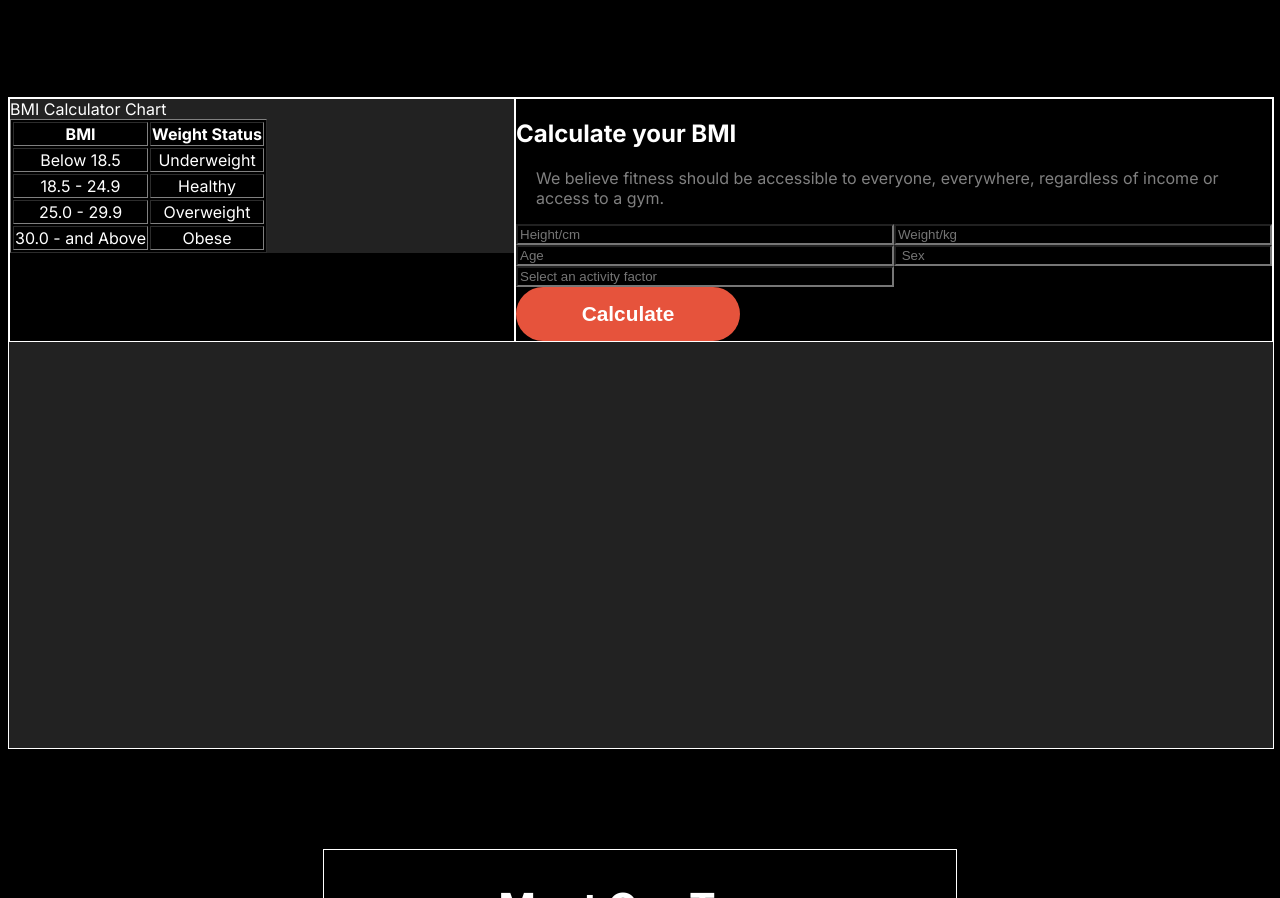
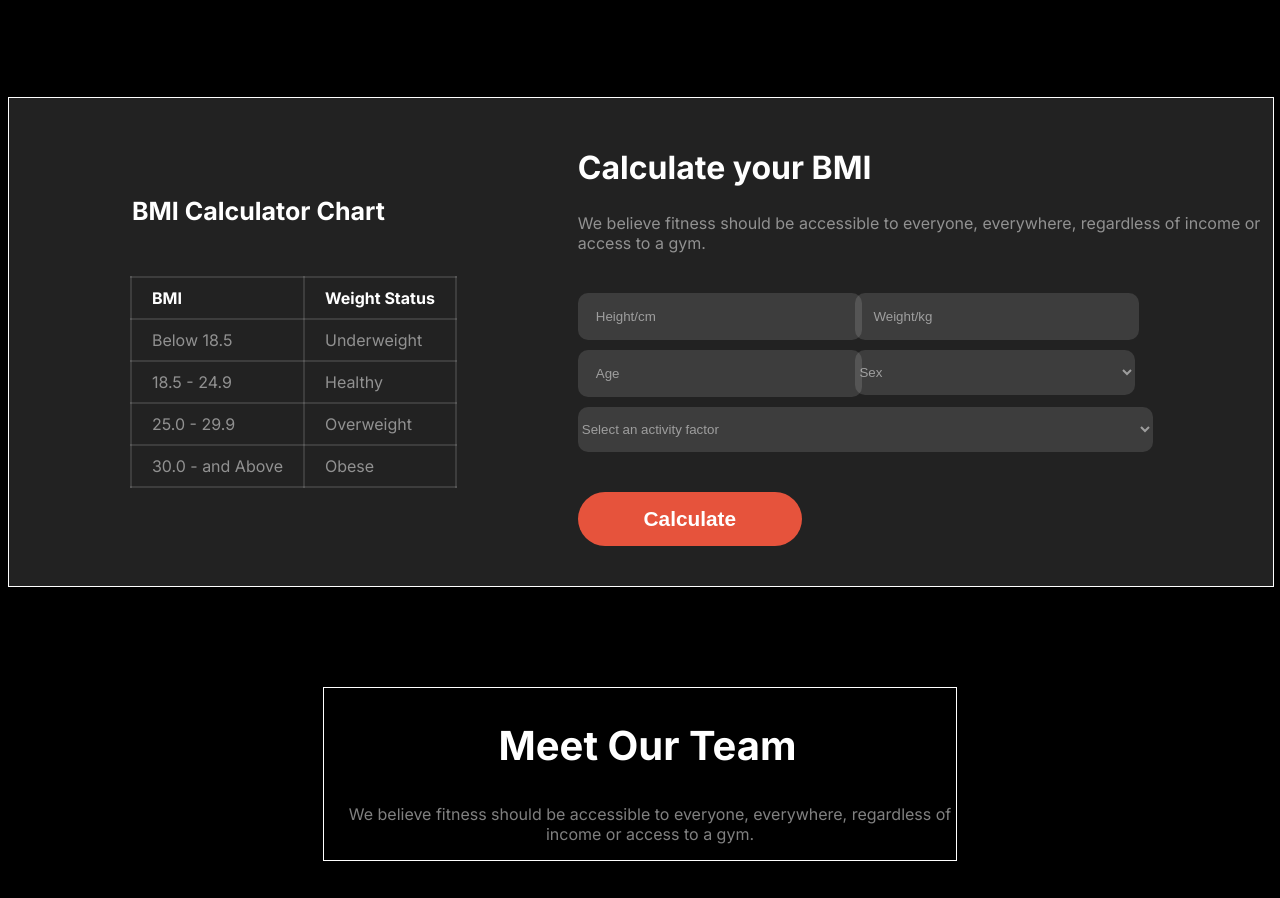
Before and after one commit to istiaq-ahsan/assignment-2-project, a plain HTML site: page index.html in a window 1280 px wide. Shown: the part 2053-2951 px from the top of the page. Drawn offline with Linux system fonts and the light colour scheme; a web font is replaced by a local one.

Commit message:
fifth page completed

```diff
--- a/index.html
+++ b/index.html
@@ -131,7 +131,7 @@
                 <div class="fifth-element-one">
                     <div class="fifth-h1">BMI Calculator Chart</div>
                     <div class="fifth-table">
-                        <table class="table" border="1">
+                        <table class="table">
                             <tr>
                                 <th>BMI</th>
                                 <th>Weight Status</th>
@@ -157,19 +157,29 @@
                     </div>
                 </div>
                 <div class="fifth-element-two">
-                    <div class="">
+                    <div class="fifth-element-top">
                         <h1 class="fi-heading">Calculate your BMI</h1>
                         <p class="fi-descrip">We believe fitness should be accessible to everyone, everywhere,
                             regardless of income or access to a gym. </p>
                     </div>
                     <div class="input">
-                        <input type="text" name="" id="" placeholder="Height/cm">
-                        <input type="text" name="" id="" placeholder="Weight/kg">
-                        <input type="text" name="" id="" placeholder="Age">
-                        <input type="text" name="" id="" placeholder=" Sex">
-                        <input type="text" name="" id="" placeholder="Select an activity factor">
+                        <input type="text" name="" class="box-one" placeholder="Height/cm">
+                        <input type="text" name="" class="box-one" placeholder="Weight/kg">
+                        <input type="text" name="" class="box-one" placeholder="Age">
+                        <!-- <input type="text" name="" class="box-one" placeholder=" Sex"> -->
+                        <select name="" class="box-one" id="select">
+                            <option value="">Sex</option>
+                            <option value="">Male</option>
+                            <option value="">Female</option>
+                        </select>
+                        <!-- <input type="text" name="" class="box-one" id="box-two" placeholder="Select an activity factor"> -->
+                        <select name="" class="box-one" id="box-two">
+                            <option value="">Select an activity factor</option>
+                            <option value=""></option>
+                            <option value=""></option>
+                        </select>
                     </div>
-                    <div class=fi-btn>
+                    <div class="fi-btn">
                         <button class="btn-primary">Calculate</button>
                     </div>
                 </div>
--- a/styles/style.css
+++ b/styles/style.css
@@ -257,6 +257,8 @@ p {
 .r-btn,
 .fifth,
 .fifth-element,
+.fifth-element-one,
+.fifth-element-two,
 .fifth-h1,
 .fifth-table,
 .seventh,
@@ -332,7 +334,7 @@ p {
 .fifth {
     max-width: 1440px;
     width: 100%;
-    height: 650px;
+    height: auto;
     border: 1px solid white;
     margin-top: 100px;
 }
@@ -342,22 +344,104 @@ p {
 }
 
 .fifth-element-one {
-    width: 40%;
-    border: 1px solid white;
+    width: 45%;
+    /* border: 1px solid white; */
+    display: flex;
+    flex-direction: column;
+    justify-content: center;
+    align-items: center;
+
 }
 
 .fifth-element-two {
-    width: 60%;
-    border: 1px solid white;
+    width: 55%;
+    /* border: 1px solid white; */
+}
+
+.fifth-h1 {
+    font-size: 25px;
+    font-weight: bold;
+    margin: 50px 0 0 -70px;
 }
 
 .fifth-table {
-    text-align: center;
+    text-align: left;
+
+}
+
+table {
+    margin: 50px 50px;
+    border-collapse: collapse;
+    background: transparent !important;
+}
+
+td,
+th {
+    border: 2px solid #ffffff1f;
+    padding: 10px 20px;
+    background: #222222;
+    color: #ffffff80;
+}
+
+th {
+    color: white;
+}
+
+/* .fifth-element-two {
+    margin-top: 50px;
+} */
+.fifth-element-top {
+    background-color: #222222;
+}
+
+.fi-heading {
+    font-size: 2rem;
+    margin-top: 50px;
+    background-color: #222222;
+}
+
+.fi-descrip {
+    margin-left: -20px;
 }
 
 .input {
     display: grid;
     grid-template-columns: repeat(2, 1fr);
+    gap: 10px;
+    background-color: #222222;
+    margin-right: 150px;
+    margin-top: 40px;
+    margin-bottom: 40px;
+
+}
+
+input::placeholder {
+    color: #ffffff80;
+    padding-left: 1rem;
+}
+
+#select {
+    color: #ffffff80;
+}
+
+.box-one {
+    height: 45px;
+    width: 280px;
+    /* padding-right: 30px; */
+    background-color: #ffffff1f;
+    border: none;
+    border-radius: 10px;
+    margin-right: -400px;
+}
+
+#box-two {
+    width: 575px;
+    color: #ffffff80;
+}
+
+.fi-btn {
+    background-color: #222222;
+    margin-bottom: 40px;
 }
 
 /* sixth section design */
```
